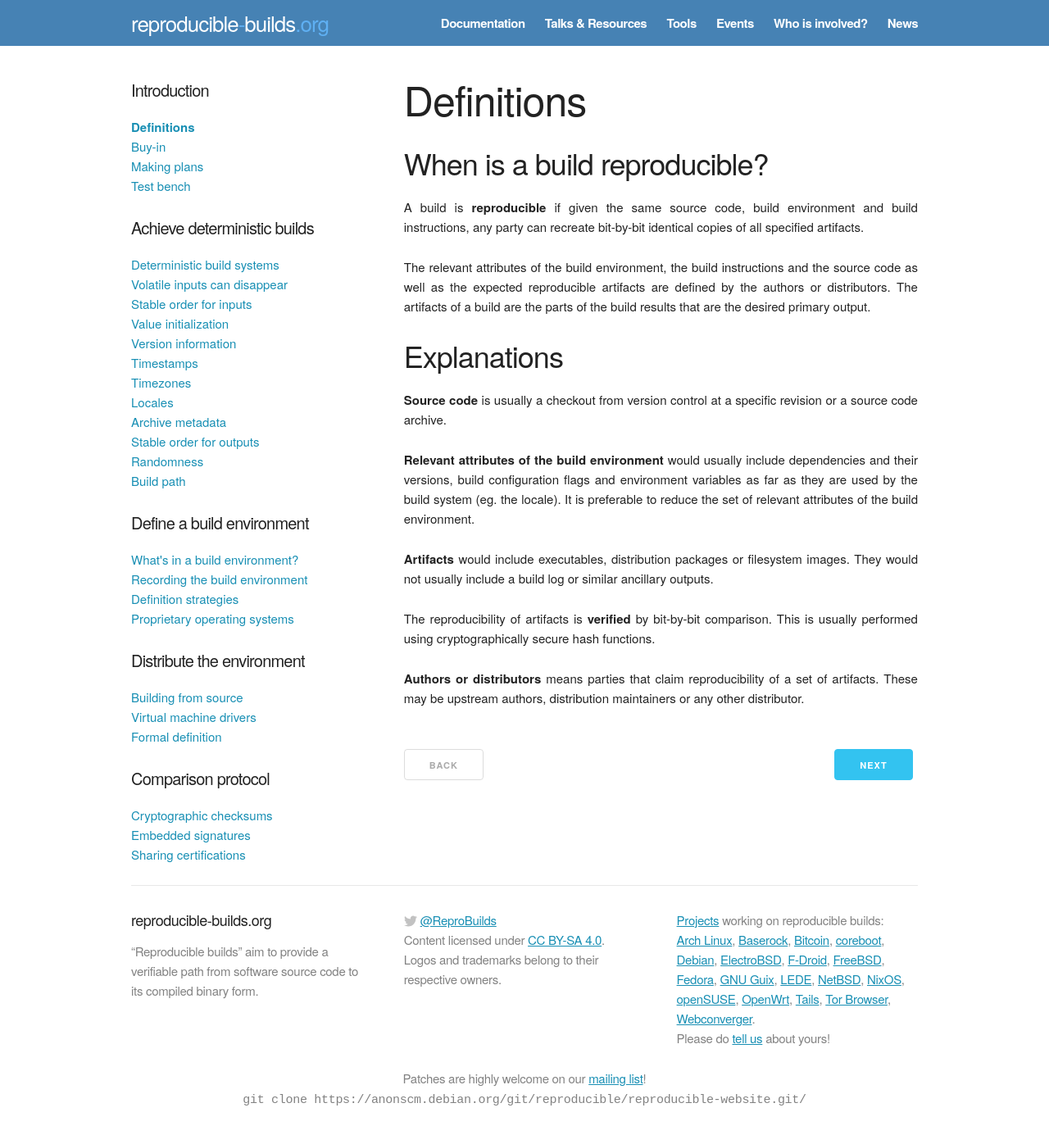
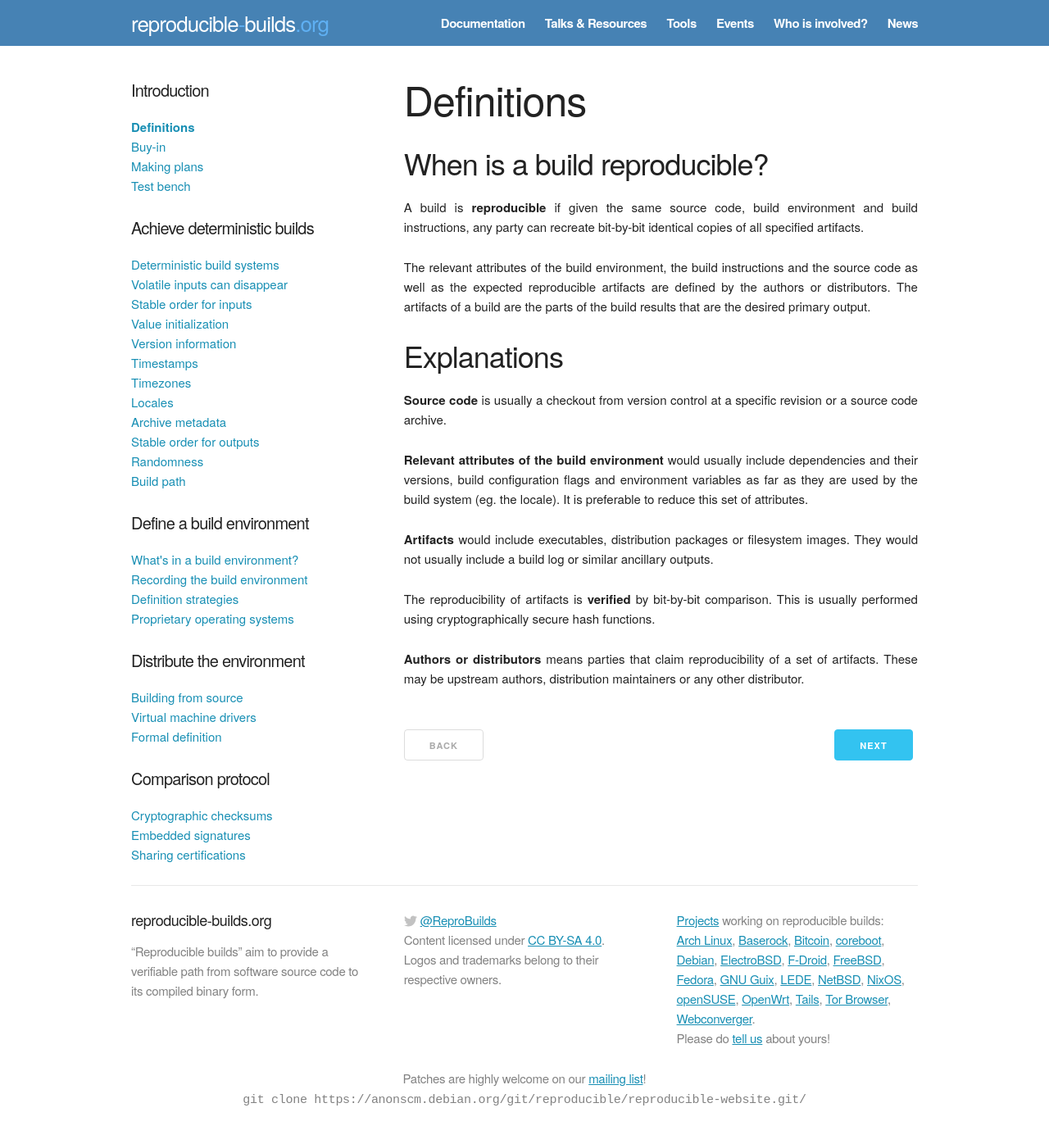
Before and after one commit to prototypefund/reproducible-website, a Jekyll site: the page built from _docs/definition.md, in a window 1280 px wide. Shown: the whole page at 82% size. Built offline with Jekyll 4.4.1, drawn with Linux system fonts in a browser that asks for light colours; some web fonts are replaced.

Commit message:
Avoid duplicate "... of the build environment."

```diff
--- a/_docs/definition.md
+++ b/_docs/definition.md
@@ -21,7 +21,7 @@ a source code archive.
 **Relevant attributes of the build environment** would usually include dependencies
 and their versions, build configuration flags and environment variables as
 far as they are used by the build system (eg. the locale). It is
-preferable to reduce the set of relevant attributes of the build environment.
+preferable to reduce this set of attributes.
 
 **Artifacts** would include executables, distribution packages or
 filesystem images. They would not usually include a build log or similar
```
